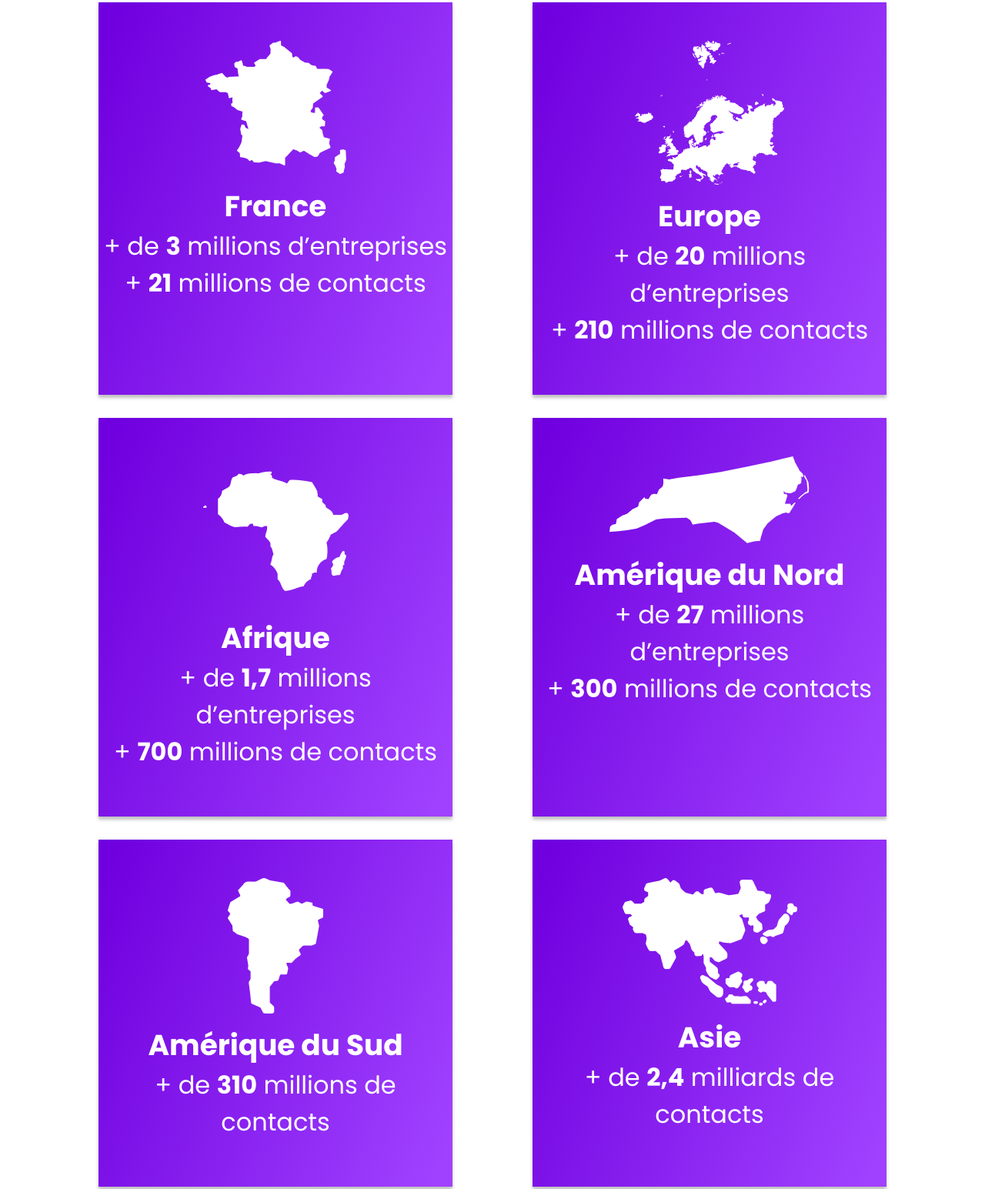
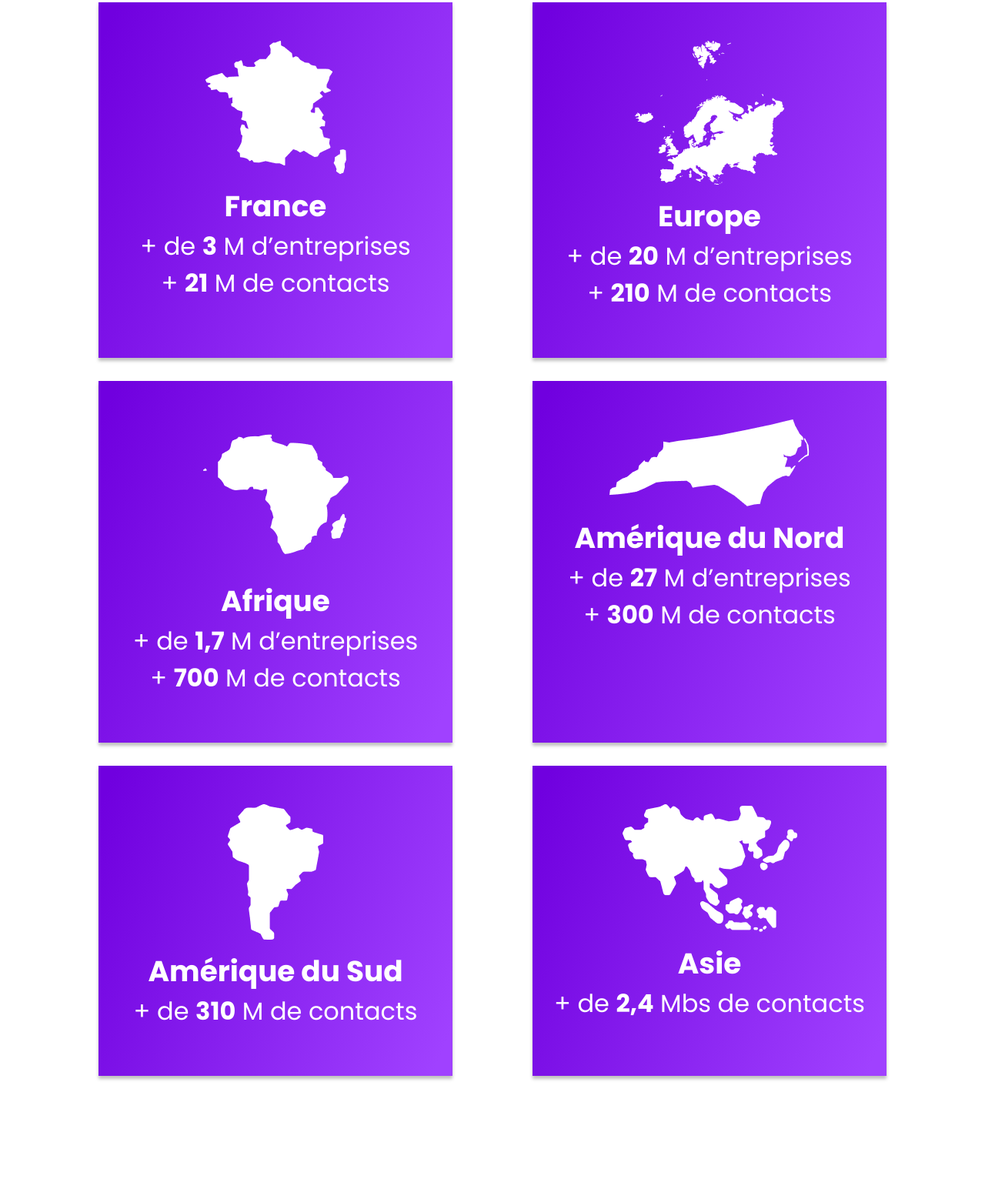
Before and after one commit to AlvesKevin/soleadmediaRefonte3D, a website built with Vite: page src/fichierb2b.html in a window 1280 px wide. Shown: the part 1580-3125 px from the top of the page at 77% size. Built offline with nearby package versions, Linux system fonts and the light colour scheme.

Commit message:
add responsive accueil

```diff
--- a/src/fichierb2b.html
+++ b/src/fichierb2b.html
@@ -125,46 +125,46 @@
         <img src="img/illustrationVignette1PartoutDansLeMonde.png" alt="illustration vignette 1">
         <h3>France</h3>
         <div>
-            <p>+ de <strong>3</strong> millions d’entreprises</p>
-            <p>+ <strong>21</strong> millions de contacts</p>
+            <p>+ de <strong>3</strong> M d’entreprises</p>
+            <p>+ <strong>21</strong> M de contacts</p>
         </div>
     </div>
     <div class="vignettePartoutDansLeMonde">
         <img src="img/illustrationVignette2PartoutDansLeMonde.png" alt="illustration vignette 2">
         <h3>Europe</h3>
         <div>
-            <p>+ de <strong>20</strong> millions d’entreprises</p>
-            <p>+ <strong>210</strong> millions de contacts</p>
+            <p>+ de <strong>20</strong> M d’entreprises</p>
+            <p>+ <strong>210</strong> M de contacts</p>
         </div>
     </div>
     <div class="vignettePartoutDansLeMonde">
         <img src="img/illustrationVignette3PartoutDansLeMonde.png" alt="illustration vignette 3">
         <h3>Afrique</h3>
         <div>
-            <p>+ de <strong>1,7</strong> millions d’entreprises</p>
-            <p>+ <strong>700</strong> millions de contacts</p>
+            <p>+ de <strong>1,7</strong> M d’entreprises</p>
+            <p>+ <strong>700</strong> M de contacts</p>
         </div>
     </div>
     <div class="vignettePartoutDansLeMonde">
         <img src="img/illustrationVignette4PartoutDansLeMonde.png" alt="illustration vignette 4">
         <h3>Amérique du Nord</h3>
         <div>
-            <p>+ de <strong>27</strong> millions d’entreprises</p>
-            <p>+ <strong>300</strong> millions de contacts</p>
+            <p>+ de <strong>27</strong> M d’entreprises</p>
+            <p>+ <strong>300</strong> M de contacts</p>
         </div>
     </div>
     <div class="vignettePartoutDansLeMonde">
         <img src="img/illustrationVignette5PartoutDansLeMonde.png" alt="illustration vignette 5">
         <h3>Amérique du Sud</h3>
         <div>
-            <p>+ de <strong>310</strong> millions de contacts</p>
+            <p>+ de <strong>310</strong> M de contacts</p>
         </div>
     </div>
     <div class="vignettePartoutDansLeMonde">
         <img src="img/illustrationVignette6PartoutDansLeMonde.png" alt="illustration vignette 6">
         <h3>Asie</h3>
         <div>
-            <p>+ de <strong>2,4</strong> milliards de contacts </p>
+            <p>+ de <strong>2,4</strong> Mbs de contacts </p>
         </div>
     </div>
 </div>
@@ -218,6 +218,6 @@
         </div>
     </div>
 </footer>
-<p style="text-align: center"><a href="mentionlegal.html">Mention légal</a></p>
+<p style="text-align: center">@Soleadmedia2023<a href="mentionlegal.html"> Mention légal</a></p>
 </body>
 </html>
```
Also changed, not shown: src/analyse.html (+1 -1 lines), src/baseb2c.html (+6 -7 lines), src/contact.html (+1 -1 lines), src/crm_onboarding.html (+1 -1 lines), src/generationlead.html (+1 -1 lines), src/index.html (+20 -2 lines), src/mentionlegal.html (+1 -1 lines), src/quisommesnous.html (+1 -1 lines).
